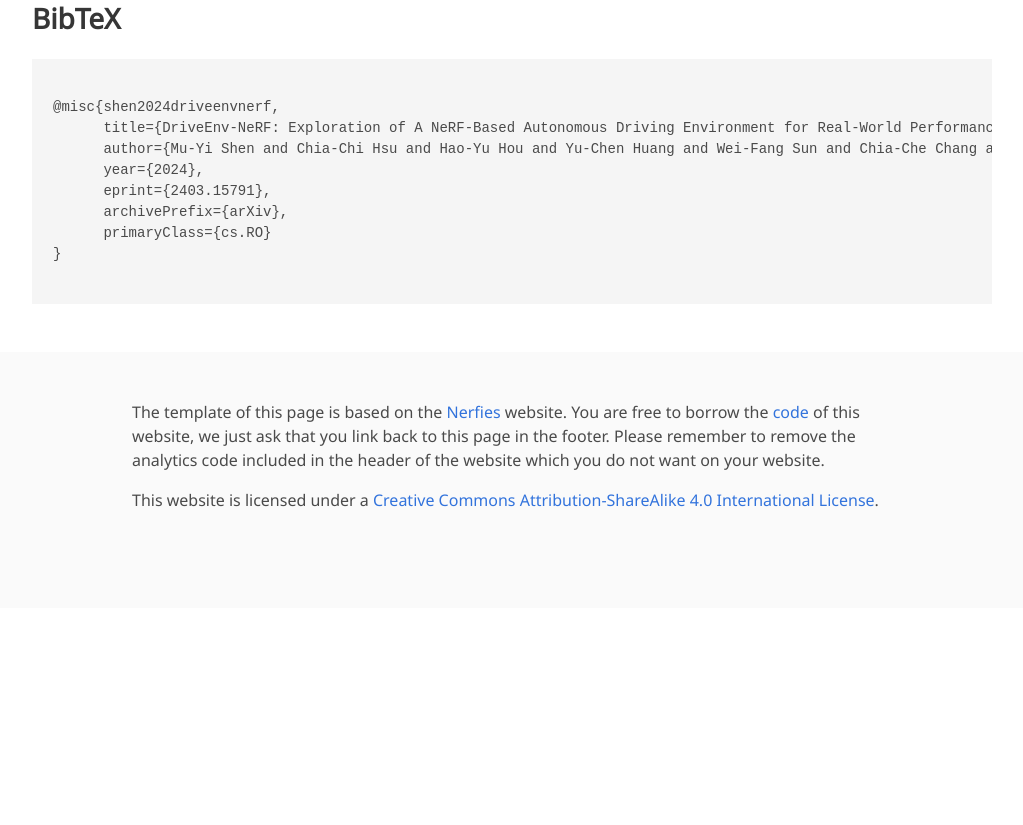
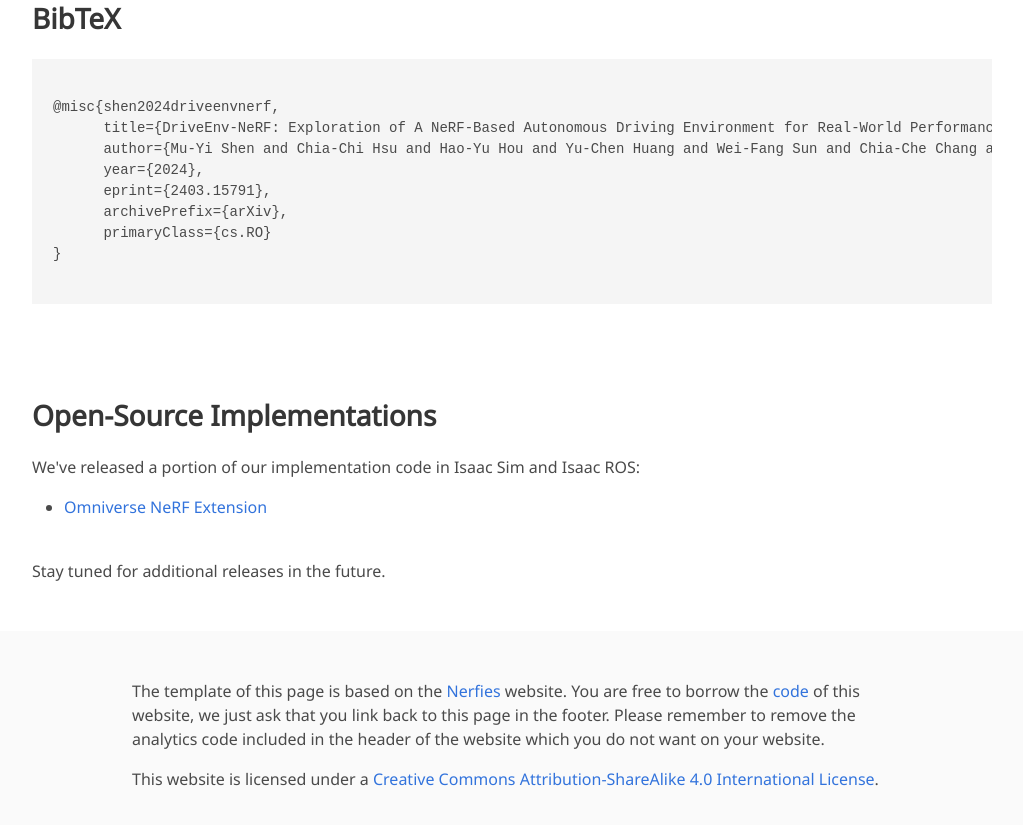
Before and after one commit to muyishen2040/DriveEnvNeRF, a plain HTML site: page index.html in a window 1280 px wide. Shown: the part 3915-4740 px from the top of the page, without its empty margins (128-1151 px from the left). Before the commit the page ends 4523 px from the top, so only its background shows below. Drawn offline with nearby package versions, Linux system fonts and the light colour scheme; files that its build step writes are made by us from their sources; some icons are missing; a web font is replaced by a local one.

Commit message:
Add omni-nerf-extension

```diff
--- a/index.html
+++ b/index.html
@@ -293,6 +293,17 @@
     </div>
   </section>
 
+  <section class="section">
+    <div class="container is-max-desktop content">
+      <h2 class="title">Open-Source Implementations</h2>
+      We've released a portion of our implementation code in Isaac Sim and Isaac ROS:
+      <ul>
+        <li><a href="https://github.com/j3soon/omni-nerf-extension">Omniverse NeRF Extension</a></li>
+      </ul><br>
+      Stay tuned for additional releases in the future.
+    </div>
+  </section>
+
 
   <footer class="footer">
     <div class="container">
```
Also changed, not shown: 1 other file.
